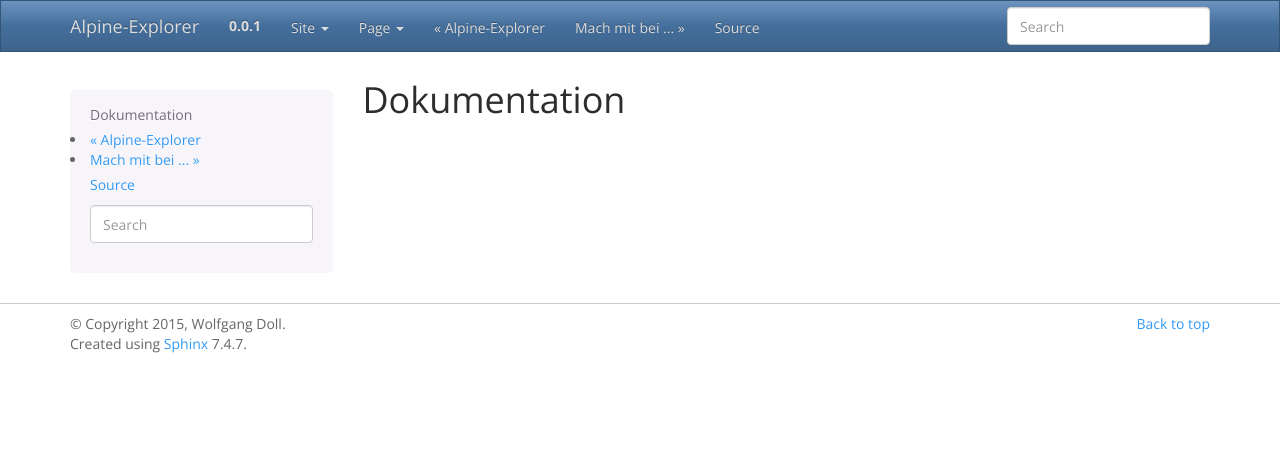
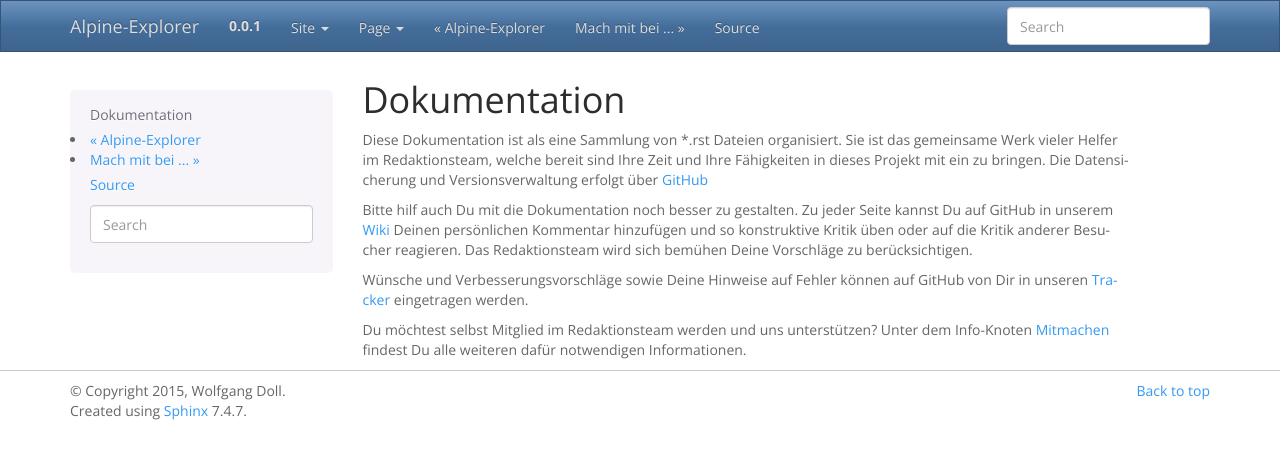
Before and after one commit to wodo/alpine-explorer, a Sphinx documentation site: the page built from docs/Documentation/documentation.rst, in a window 1280 px wide. Shown: the top 459 px of the page. Built offline with Sphinx 7.4.7, drawn with Linux system fonts in a browser that asks for light colours.

Commit message:
Guidelines, prototyping Documentation

```diff
--- a/docs/Content/content.rst
+++ b/docs/Content/content.rst
@@ -1,8 +1,8 @@
 .. _content:
 
-=======
-Inhalte
-=======
+======
+Themen
+======
 
 .. toctree::
 
--- a/docs/Documentation/documentation.rst
+++ b/docs/Documentation/documentation.rst
@@ -3,3 +3,15 @@
 =============
 Dokumentation
 =============
+
+Diese Dokumentation ist als eine Sammlung von \*.rst Dateien organisiert. Sie ist das gemeinsame Werk vieler Helfer im Redaktionsteam, welche bereit sind Ihre Zeit und Ihre Fähigkeiten in dieses Projekt mit ein zu bringen. Die Datensicherung und Versionsverwaltung erfolgt über `GitHub <github_>`_
+
+Bitte hilf auch Du mit die Dokumentation noch besser zu gestalten. Zu jeder Seite kannst Du auf GitHub in unserem `Wiki <wiki_>`_ Deinen persönlichen Kommentar hinzufügen und so konstruktive Kritik üben oder auf die Kritik anderer Besucher reagieren. Das Redaktionsteam wird sich bemühen Deine Vorschläge zu berücksichtigen.
+
+Wünsche und Verbesserungsvorschläge sowie Deine Hinweise auf Fehler können auf GitHub von Dir in unseren `Tracker <issues_>`_ eingetragen werden.
+
+Du möchtest selbst Mitglied im Redaktionsteam werden und uns unterstützen? Unter dem Info-Knoten :ref:`Mitmachen <contribute>` findest Du alle weiteren dafür notwendigen Informationen.
+
+.. _github: https://github.com/wodo/alpine-explorer
+.. _wiki: https://github.com/wodo/alpine-explorer/wiki
+.. _issues: https://github.com/wodo/alpine-explorer/issues
--- /dev/null
+++ b/docs/Guidelines/Coding/CSS/css.rst
@@ -0,0 +1,5 @@
+.. _guidelines.coding.css:
+
+===
+CSS
+===
--- /dev/null
+++ b/docs/Guidelines/Coding/Cypher/cypher.rst
@@ -0,0 +1,5 @@
+.. _guidelines.coding.cypher:
+
+======
+Cypher
+======
--- /dev/null
+++ b/docs/Guidelines/Coding/HTML/html.rst
@@ -0,0 +1,5 @@
+.. _guidelines.coding.html:
+
+====
+HTML
+====
--- /dev/null
+++ b/docs/Guidelines/Coding/JavaScript/javascript.rst
@@ -0,0 +1,5 @@
+.. _guidelines.coding.javascript:
+
+==========
+JavaScript
+==========
--- /dev/null
+++ b/docs/Guidelines/Coding/Jinja2/jinja2.rst
@@ -0,0 +1,5 @@
+.. _guidelines.coding.jinja2:
+
+======
+Jinja2
+======
--- /dev/null
+++ b/docs/Guidelines/Coding/Python/python.rst
@@ -0,0 +1,5 @@
+.. _guidelines.coding.python:
+
+======
+Python
+======
--- /dev/null
+++ b/docs/Guidelines/Coding/SQL/sql.rst
@@ -0,0 +1,5 @@
+.. _guidelines.coding.sql:
+
+===
+SQL
+===
--- /dev/null
+++ b/docs/Guidelines/Coding/reStructuredText/restructuredtext.rst
@@ -0,0 +1,5 @@
+.. _guidelines.coding.restructuredtext:
+
+================
+reStructuredText
+================
--- a/docs/Guidelines/codeofconduct.rst
+++ b/docs/Guidelines/codeofconduct.rst
@@ -30,3 +30,7 @@ Wenn wir unterschiedlicher Meinung sind, dann bringen wir unsere Belange höflic
 Insgesamt sind wir gut und freundlich zueinander.
 Wir leisten unseren Beitrag zu dieser Gemeinschaft nicht, weil wir müssen, sondern weil wir es freiwillig wollen.
 Wenn wir uns daran erinnern, werden uns diese Richtlinien ganz natürlich vorkommen.
+
+.. note::
+   | Dieser Text lehnt sich an den "Python Community Code of Conduct" der Python Software Foundation aus dem April 2013 an.
+   | Das offizielle Dokument findet sich unter https://hg.python.org/coc/rev/689163936c9d
--- a/docs/Guidelines/guidelines.rst
+++ b/docs/Guidelines/guidelines.rst
@@ -5,6 +5,8 @@ Leitlinien
 ==========
 
 .. toctree::
+   :maxdepth: 1
 
    codeofconduct
-   coding
+   filesystem
+   Coding/coding
```
Also changed, not shown: other parts of docs/Guidelines/codeofconduct.rst (+1 -1 lines), docs/Guidelines/Coding/coding.rst (added, +16 -0 lines), docs/Guidelines/coding.rst (deleted, +0 -29 lines), docs/Guidelines/filesystem.rst (added, +43 -0 lines).
